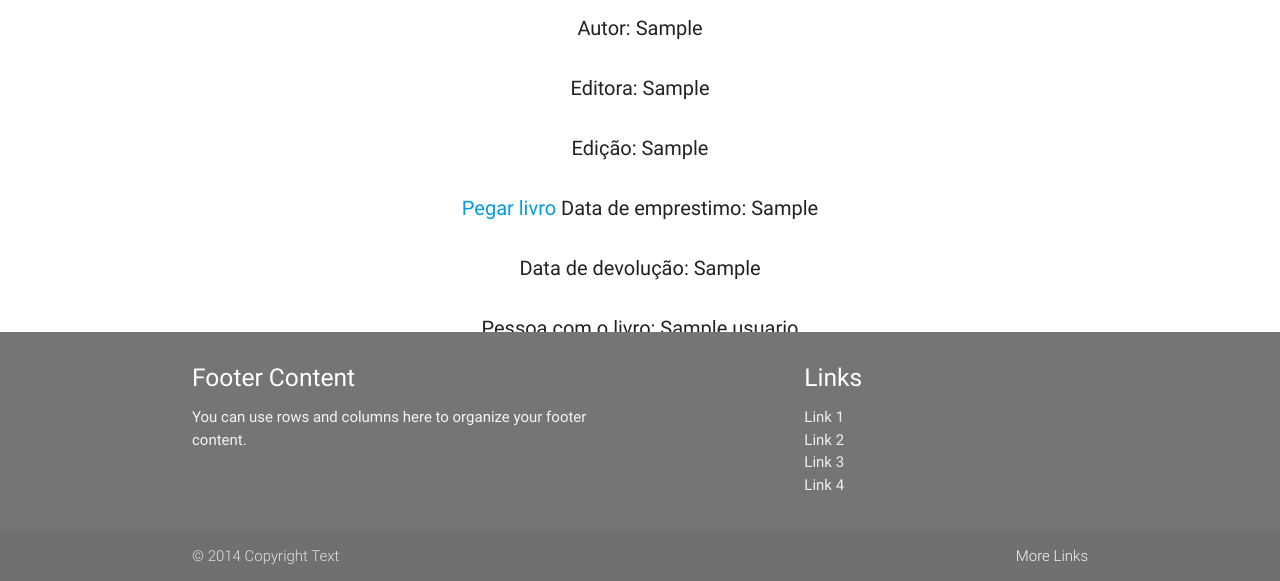
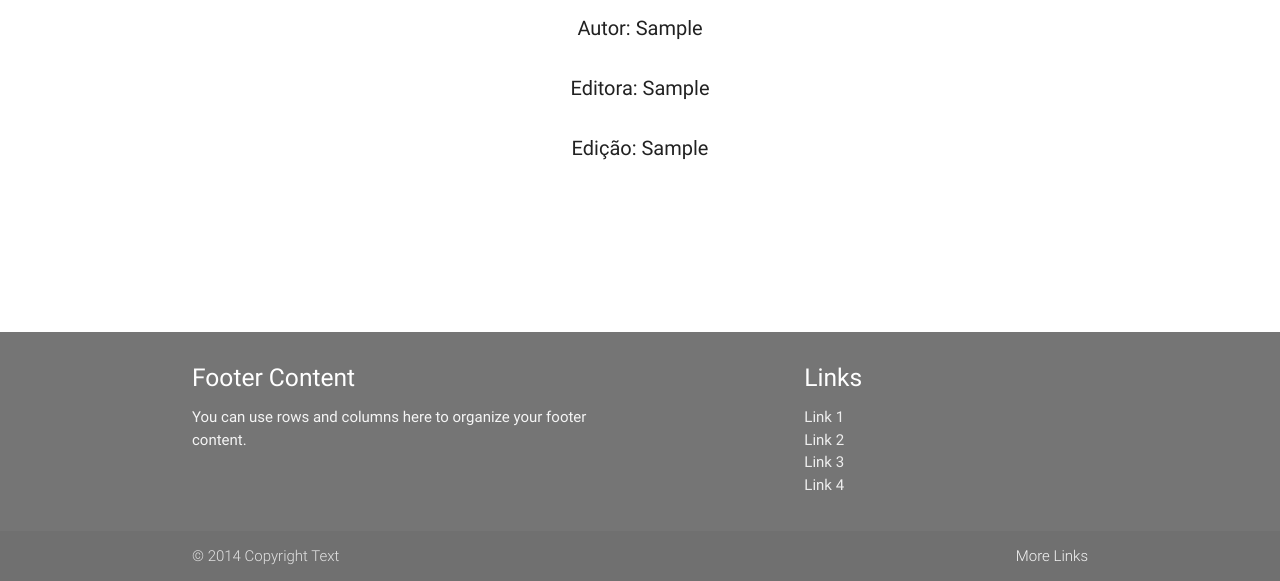
Before and after one commit to JadielTeofilo/BOOKER, a PHP site: page /index.php/livros/info_livro?id=1 in a window 1280 px wide. Shown: the part 219-800 px from the top of the page. Run offline with PHP 8.4, Linux system fonts and the light colour scheme; tables that the repository leaves empty hold one stand-in row (values such as "Sample post"); some libraries are stand-ins or nearby versions.

Commit message:
fix infolivro

```diff
--- a/application/views/livros/info_livro.php
+++ b/application/views/livros/info_livro.php
@@ -7,9 +7,9 @@
         <span>Autor: <?php echo $livro->autor;?></span><br><br>
         <span>Editora: <?php echo $livro->editora;?></span><br><br>
         <span>Edição: <?php echo $livro->edicao;?></span><br><br>
-        <?php if (($prioridade<3)){?> <td><a href="<?php echo base_url().'index.php/livro/reservar_livro?id='.$livro->id?>">Pegar livro</a><?php }if(1){?>
-        <span>Data de emprestimo: <?php echo $emprestimo->data_inicio;?></span><br><br>
-        <span>Data de devolução: <?php echo $emprestimo->data_devolucao;?></span><br><br>
+        <?php if($prioridade == 3){?>
+        <span>Data de emprestimo: <?php if(isset($emprestimo->data_inicio)){echo $emprestimo->data_inicio;}else echo "Ninguém com o livro";?></span><br><br>
+        <span>Data de devolução: <?php if(isset($emprestimo->data_devolucao)){echo $emprestimo->data_inicio;}?></span><br><br>
         <span>Pessoa com o livro: <?php echo $usuario->nome;?></span><br><br>
         <?php }?>
     </div>
```
